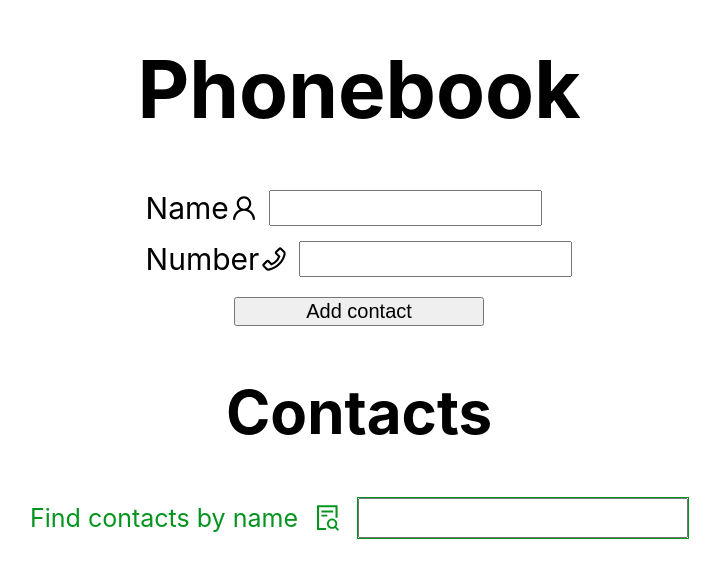
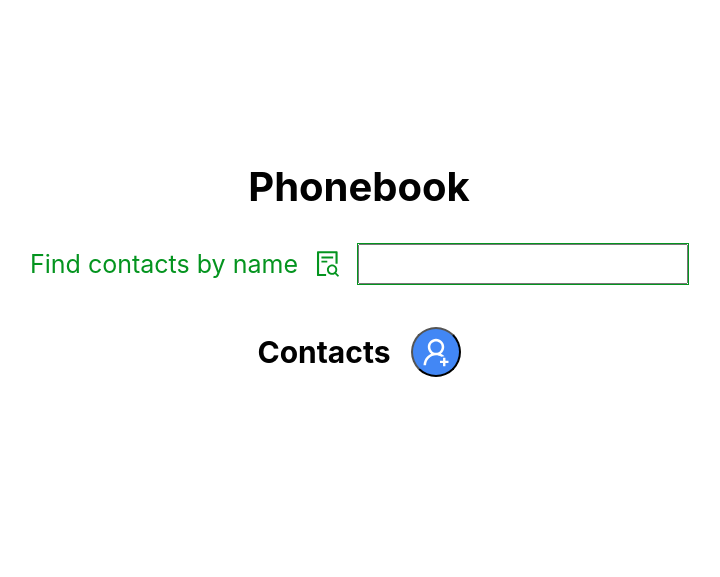
Before and after one commit to Yurtov/goit-react-hw-03-phonebook, a React (Create React App) app: page / in a window 1280 px wide. Shown: the part 113-690 px from the top of the page, without its empty margins (281-1001 px from the left). Built offline with nearby package versions, Linux system fonts and the light colour scheme.

Commit message:
add modal

```diff
--- a/package.json
+++ b/package.json
@@ -12,6 +12,7 @@
     "react": "^18.1.0",
     "react-dom": "^18.1.0",
     "react-icons": "^4.10.1",
+    "react-modal": "^3.16.1",
     "react-scripts": "5.0.1",
     "styled-components": "^6.0.7",
     "web-vitals": "^2.1.3",
--- a/src/components/App.jsx
+++ b/src/components/App.jsx
@@ -1,14 +1,32 @@
 import { Component } from 'react';
+import Modal from 'react-modal';
+import { AiOutlineUserAdd, AiOutlineClose } from 'react-icons/ai';
 import { ContactForm } from './ContactForm/ContactForm';
 import { ContactList } from './ContactList/ContactList';
 import { Filter } from './Filter/Filter';
+import { Layout, BtnOpen, Contacts, BtnClose, Title, SubTitle } from './Loyaut';
 
 const localStorageKey = 'contacts';
+
+const customStyles = {
+  content: {
+    top: '50%',
+    left: '50%',
+    right: 'auto',
+    bottom: 'auto',
+    marginRight: '-50%',
+    transform: 'translate(-50%, -50%)',
+    width: '450px',
+  },
+};
+
+Modal.setAppElement('#root');
 
 export class App extends Component {
   state = {
     contacts: [],
     filter: '',
+    isModalOpen: false,
   };
 
   componentDidMount() {
@@ -28,6 +46,10 @@ export class App extends Component {
       );
     }
   }
+
+  openModal = () => this.setState({ isModalOpen: true });
+
+  closeModal = () => this.setState({ isModalOpen: false });
 
   addContact = newContact => {
     this.state.contacts.some(
@@ -64,24 +86,32 @@ export class App extends Component {
     );
 
     return (
-      <div
-        style={{
-          height: '100vh',
-          display: 'flex',
-          flexDirection: 'column',
-          justifyContent: 'center',
-          alignItems: 'center',
-          fontSize: 40,
-          color: '#010101',
-        }}
-      >
-        <h1>Phonebook</h1>
-        <ContactForm onAddContact={this.addContact} />
+      <Layout>
+        <Title>Phonebook</Title>
 
-        <h2>Contacts</h2>
         <Filter onChange={this.searchByFilter} filter={filter} />
+        <Contacts>
+          <SubTitle>Contacts</SubTitle>
+          <BtnOpen onClick={this.openModal}>
+            <AiOutlineUserAdd size={45} />
+          </BtnOpen>
+        </Contacts>
         <ContactList contacts={visiblesContacts} onClick={this.handleDelete} />
-      </div>
+        <Modal
+          isOpen={this.state.isModalOpen}
+          onRequestClose={this.closeModal}
+          style={customStyles}
+        >
+          <BtnClose onClick={this.closeModal}>
+            <AiOutlineClose size={25} />
+          </BtnClose>
+          <ContactForm
+            onAddContact={this.addContact}
+            onClose={this.closeModal}
+            style={customStyles}
+          />
+        </Modal>
+      </Layout>
     );
   }
 }
--- a/src/components/ContactForm/ContactForm.js
+++ b/src/components/ContactForm/ContactForm.js
@@ -31,7 +31,7 @@ const schema = Yup.object().shape({
     .required('Required'),
 });
 
-export const ContactForm = ({ onAddContact }) => (
+export const ContactForm = ({ onAddContact, onClose }) => (
   <Formik
     initialValues={{
       name: '',
@@ -43,6 +43,7 @@ export const ContactForm = ({ onAddContact }) => (
         id: nanoid(),
         ...values,
       });
+      onClose();
       actions.resetForm();
     }}
   >
@@ -61,7 +62,9 @@ export const ContactForm = ({ onAddContact }) => (
         <StyledErrorMessage name="number" component="div" />
       </Label>
 
-      <Button type="submit">Add contact</Button>
+      <Button type="submit">
+        Add contact
+      </Button>
     </StyledForm>
   </Formik>
 );
--- a/src/components/ContactForm/ContactForm.styled.js
+++ b/src/components/ContactForm/ContactForm.styled.js
@@ -5,12 +5,14 @@ export const StyledForm = styled(Form)`
   display: flex;
   flex-direction: column;
   gap: 15px;
+  margin-top: 30px;
 `;
 
 export const Label = styled.label`
   font-size: 30px;
   display: flex;
   align-items: center;
+
 `;
 
 export const StyledField = styled(Field)`
@@ -26,9 +28,8 @@ export const StyledErrorMessage = styled(ErrorMessage)`
 `;
 
 export const Button = styled.button`
-  margin: 0 auto;
+  margin: 20px auto 0;
   font-size: 20px;
-  margin-top: 5px;
   cursor: pointer;
   width: 250px;
 `;
--- /dev/null
+++ b/src/components/Loyaut.js
@@ -0,0 +1,56 @@
+import styled from 'styled-components';
+
+export const Layout = styled.main`
+  height: 100vh;
+  display: flex;
+  flex-direction: column;
+  justify-content: center;
+  align-items: center;
+  font-size: 40;
+  color: #010101;
+`;
+
+export const BtnOpen = styled.button`
+  width: 50px;
+  height: 50px;
+  border-radius: 50%;
+  background-color: #4287f5;
+  color: #fff;
+  display: flex;
+  justify-content: center;
+  align-items: center;
+  cursor: pointer;
+  outline: none;
+`;
+
+export const Contacts = styled.div`
+  margin-top: 25px;
+  display: flex;
+  gap: 20px;
+  align-items: center;
+`;
+
+export const BtnClose = styled.button`
+  width: 30px;
+  height: 30px;
+  border-radius: 50%;
+  background-color: #f70202;
+  color: #fff;
+  border: 1px solid rgba(0, 0, 0, 0.1);
+  display: flex;
+  justify-content: center;
+  align-items: center;
+  position: absolute;
+  top: 20px;
+  right: 20px;
+  cursor: pointer;
+  outline: none;
+`;
+
+export const Title = styled.h2`
+  font-size: 40px;
+`;
+
+export const SubTitle = styled.h2`
+  font-size: 30px;
+`;
```
Also changed, not shown: 1 other file (tests, documents, lock files or other folders).
